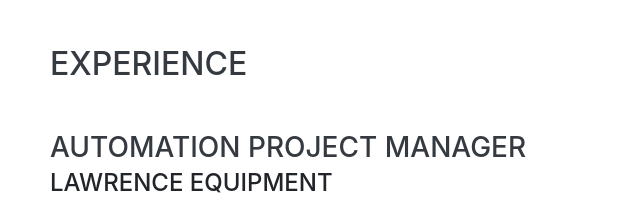
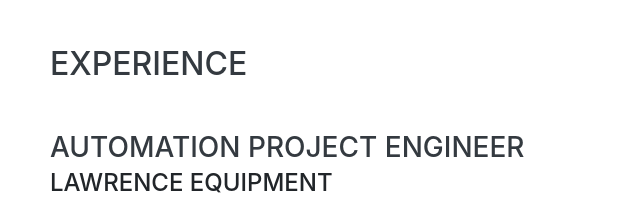
Before and after one commit to liamloft/Resume, a website with bundled scripts: page index.html in a window 1280 px wide. Shown: the part 804-1018 px from the top of the page, 270-910 px from the left. Built offline with nearby package versions, Linux system fonts and the light colour scheme; a web font is replaced by a local one.

Commit message:
Automation Project Engineer

```diff
--- a/index.html
+++ b/index.html
@@ -92,7 +92,7 @@
 
         <div class="resume-item d-flex flex-column flex-md-row justify-content-between mb-5">
           <div class="resume-content">
-            <h3 class="mb-0">Automation Project Manager</h3>
+            <h3 class="mb-0">Automation Project Engineer</h3>
             <div class="subheading mb-3">Lawrence Equipment </div>
             <p>Administered installation and start-up of automated flatbread production lines running around the world often flying out to solve problems on site at the customer’s facilities.  </p>
             <p>Production lines run pneumatic, hydraulic, electrical, and computer vision for quality control systems controlled through Allen Bradley PLCs.  </p>
```
